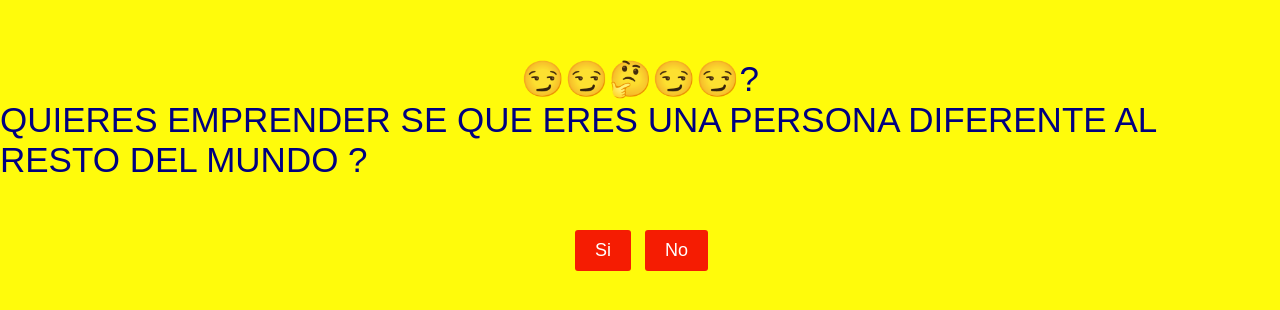
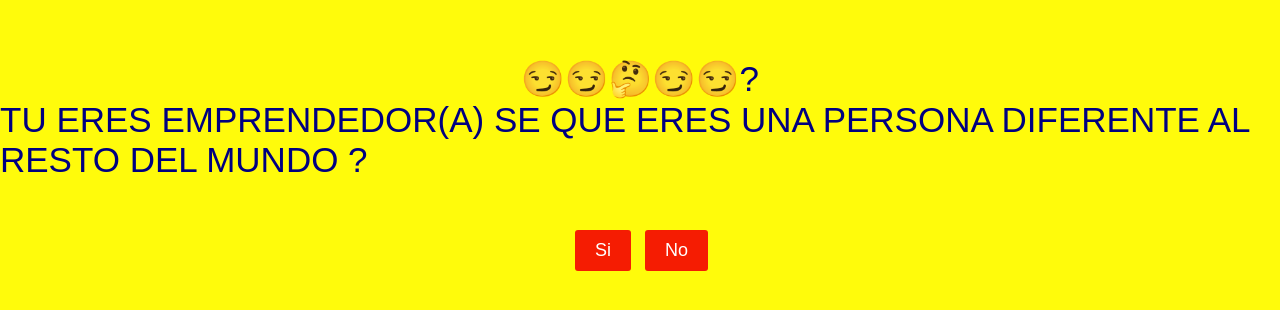
Before and after one commit to SHINO-DOS/SHINO-DOS.github.io, a plain HTML site: page index.html in a window 1280 px wide. Shown: the part 256-566 px from the top of the page. Drawn offline with Linux system fonts and the light colour scheme.

Commit message:
Update index.html

```diff
--- a/index.html
+++ b/index.html
@@ -15,7 +15,7 @@
         </div>
         <div class="title">
 
-            <font color= "Navy">QUIERES EMPRENDER SE QUE ERES UNA PERSONA DIFERENTE AL RESTO DEL MUNDO ?</font>
+            <font color= "Navy">TU ERES  EMPRENDEDOR(A) SE QUE ERES UNA PERSONA DIFERENTE AL RESTO DEL MUNDO ?</font>
         </div>
 
         <div class="buttons">
```
